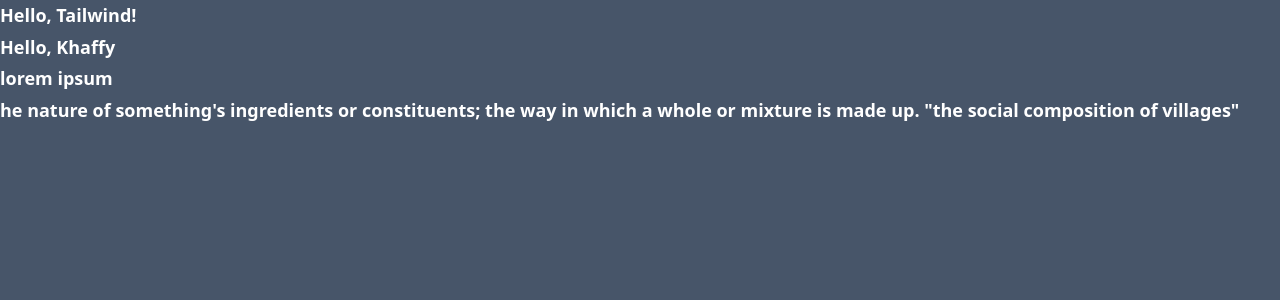
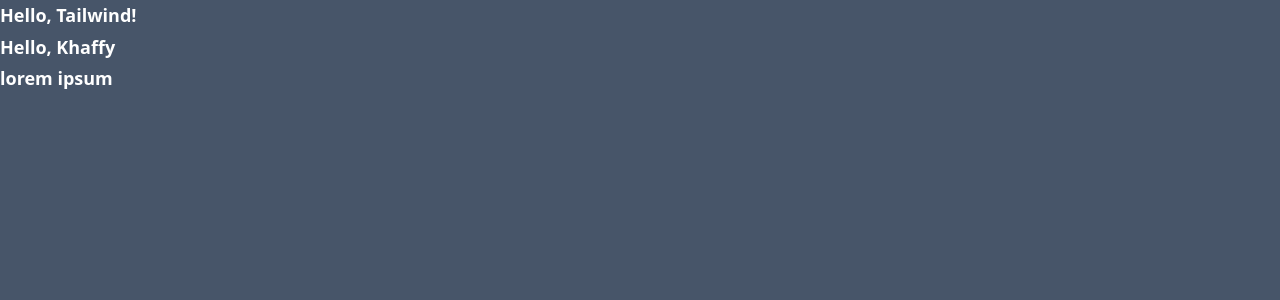
Before and after one commit to Khaffycodes/tailwind, a Next.js app: page / in a window 1280 px wide. Shown: the top 300 px of the page. Built offline with nearby package versions, Linux system fonts and the light colour scheme.

Commit message:
deleted a paragraph

```diff
--- a/app/page.js
+++ b/app/page.js
@@ -7,10 +7,7 @@
       <h1 className="text-greeny mb-3">Hello, Tailwind!</h1>
       <h1 className="">Hello, Khaffy</h1>
       <p className="mb-4 bg-purple-500">lorem ipsum</p>
-      <p className="mb-3">
-        he nature of something's ingredients or constituents; the way in which a
-        whole or mixture is made up. "the social composition of villages"
-      </p>
+
       {/* <h1 className="text-greeny mb-3 text-xs lg:text-3xl">Hello, Tailwind!</h1>
       <h1 className="bg-[#bada55]">Hello, Tailwind!</h1>
 
```
